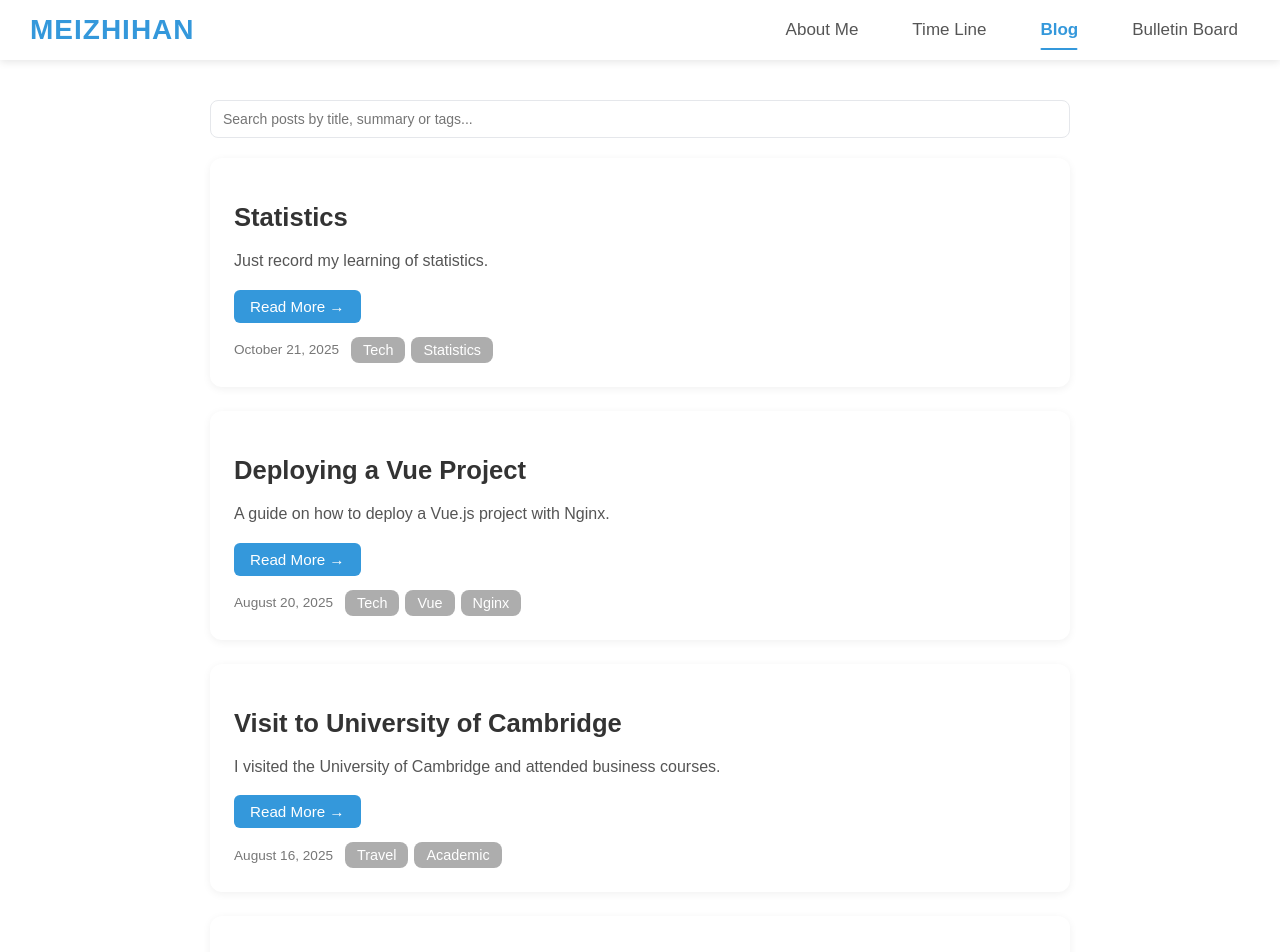
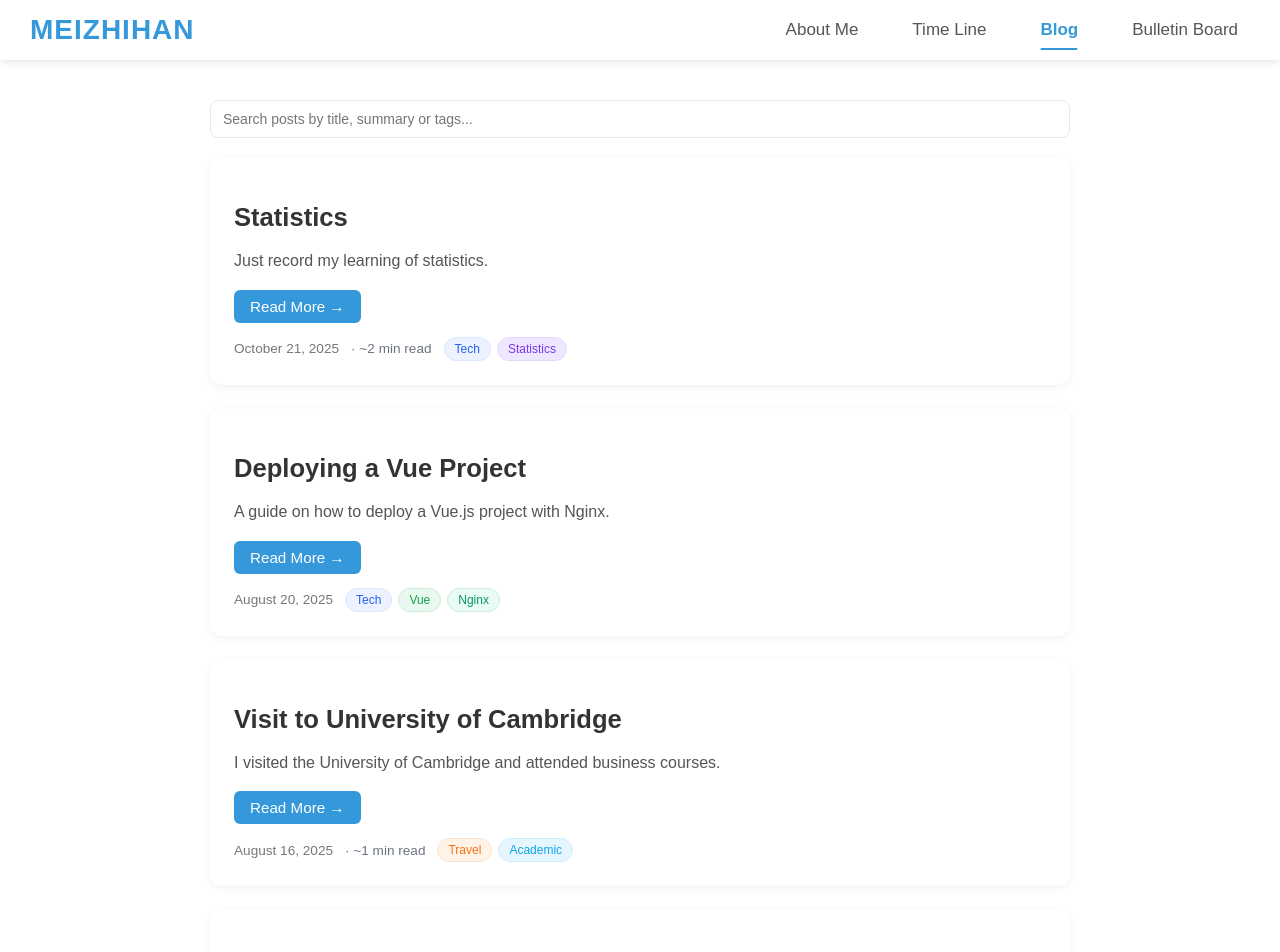
Before and after one commit to BAIGUANGMEI/Personal-Blog, a Vue app: page /blog in a window 1280 px wide. Shown: the top 952 px of the page. Built offline with nearby package versions, Linux system fonts and the light colour scheme; no server answers.

Commit message:
feat:add colors to tags

```diff
--- a/src/views/Blog.vue
+++ b/src/views/Blog.vue
@@ -25,11 +25,44 @@ const filteredPosts = computed(() => {
 });
 const clearSearch = () => { query.value = ""; };
 
+/** Tag color class mapping（与 AboutMe 统一） */
+const mapTagClass = (tag) => {
+  const t = String(tag || "").toLowerCase();
+  if (["tech"].includes(t)) return "tag-tech";
+  if (["vue"].includes(t)) return "tag-vue";
+  if (["nginx"].includes(t)) return "tag-nginx";
+  if (["statistics"].includes(t)) return "tag-statistics";
+  if (["travel"].includes(t)) return "tag-travel";
+  if (["photo"].includes(t)) return "tag-photo";
+  if (["academic"].includes(t)) return "tag-academic";
+  return "tag-default";
+};
+
+/** 估算阅读时长（按 200 wpm） */
+const estimateReadingMinutes = (text) => {
+  const words = String(text || "")
+    .replace(/[$\\`*#_~<>\-]+/g, " ")
+    .replace(/[\r\n]+/g, " ")
+    .split(/\s+/)
+    .filter(Boolean).length;
+  const wpm = 200;
+  return Math.max(1, Math.round(words / wpm));
+};
+
 onMounted(async () => {
   const res = await fetch(`/posts/blog.yaml?v=${__BUILD_ID__}`, { cache: 'no-store' });
   const yamlText = await res.text();
   const blogdata = yaml.load(yamlText) || {};
   posts.value = Array.isArray(blogdata.post) ? blogdata.post : [];
+  // 计算所有文章的阅读时长
+  await Promise.all((posts.value || []).map(async (p) => {
+    try {
+      const file = p.file || `${p.slug}.md`;
+      const r = await fetch(`/posts/${file}?v=${__BUILD_ID__}`, { cache: 'no-store' });
+      const t = await r.text();
+      p.readingTime = estimateReadingMinutes(t);
+    } catch {}
+  }));
 
 });
 </script>
@@ -60,8 +93,9 @@ onMounted(async () => {
 
             <div class="blog-meta">
                 <span class="blog-date">{{ post.date }}</span>
+                <span v-if="post.readingTime" class="blog-readtime">· ~{{ post.readingTime }} min read</span>
                 <div v-if="post.tags && post.tags.length > 0" class="blog-tags">
-                  <span v-for="tag in post.tags" :key="tag" class="blog-tag blog-tag-green">
+                  <span v-for="tag in post.tags" :key="tag" class="blog-tag" :class="mapTagClass(tag)">
                       {{ tag }}
                   </span>
                 </div>
@@ -218,13 +252,59 @@ onMounted(async () => {
 }
 
 .blog-tag {
-  font-size: 0.9rem;
-  color: #ffffff;
-  background-color: rgba(92, 92, 92, 0.5);
-  padding: 5px 12px;
-  border-radius: 8px;
+  display: inline-block;
+  padding: 4px 10px;
+  border-radius: 999px;
+  font-size: 12px;
   font-weight: 500;
-  transition: all 0.2s ease;
+  border: 1px solid transparent;
+}
+
+/* Tag color mapping（统一 AboutMe） */
+.blog-tag.tag-tech {
+  color: #2563eb;
+  background: #ecf2ff;
+  border-color: #dbe7ff;
+}
+.blog-tag.tag-vue {
+  color: #16a34a;
+  background: #eaf9f0;
+  border-color: #cdeeda;
+}
+.blog-tag.tag-nginx {
+  color: #059669;
+  background: #eafaf5;
+  border-color: #cdeee3;
+}
+.blog-tag.tag-statistics {
+  color: #7c3aed;
+  background: #efe7ff;
+  border-color: #e2d9ff;
+}
+.blog-tag.tag-travel {
+  color: #f97316;
+  background: #fff3e8;
+  border-color: #fde3cd;
+}
+.blog-tag.tag-photo {
+  color: #dc2626;
+  background: #fde2e2;
+  border-color: #f9caca;
+}
+.blog-tag.tag-academic {
+  color: #0ea5e9;
+  background: #e6f6ff;
+  border-color: #cdeeff;
+}
+.blog-tag.tag-default {
+  color: #475569;
+  background: #f1f5f9;
+  border-color: #e2e8f0;
+}
+
+.blog-readtime {
+  font-size: 0.85rem;
+  color: #6b7280;
 }
 
 
```
